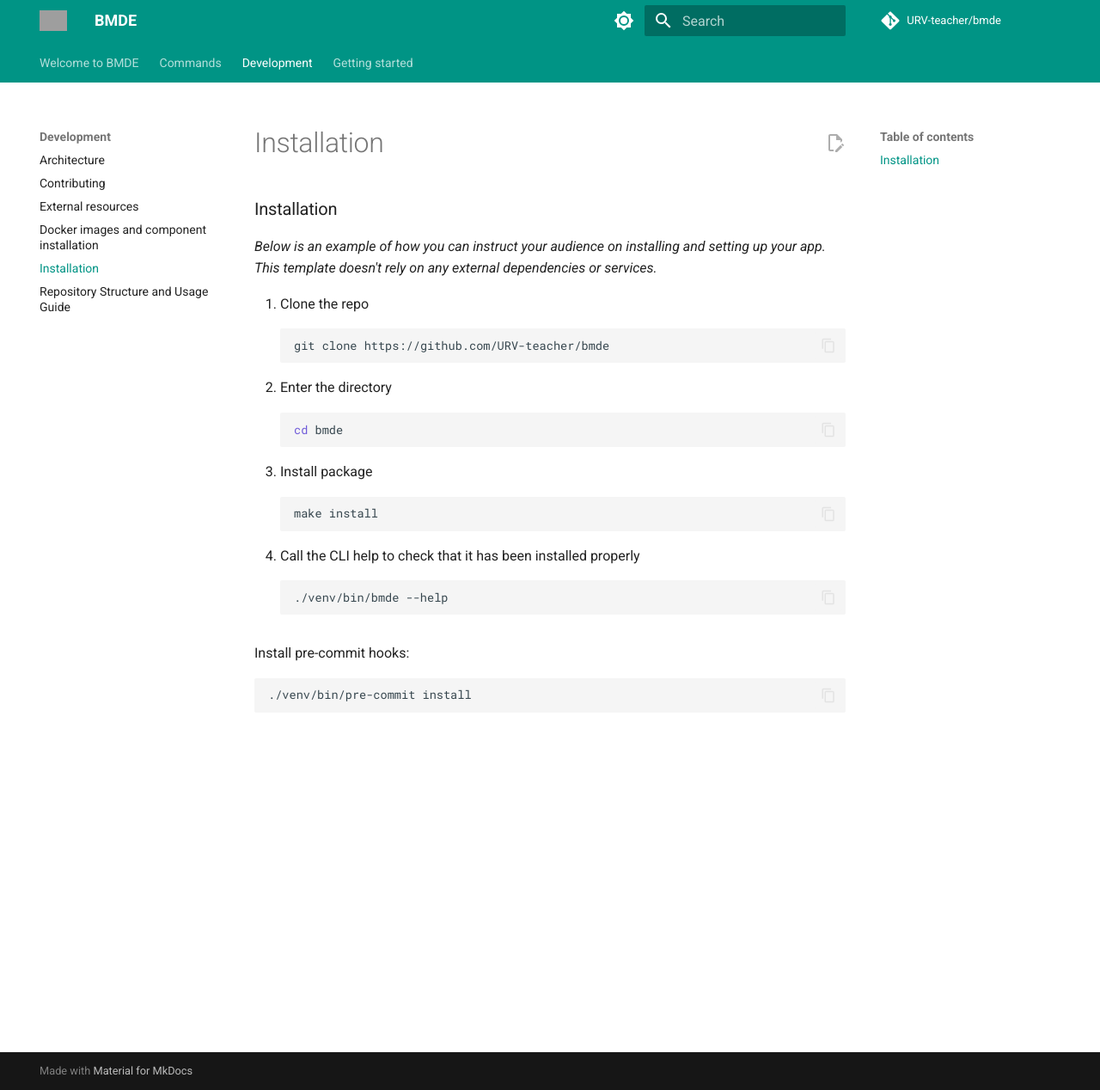
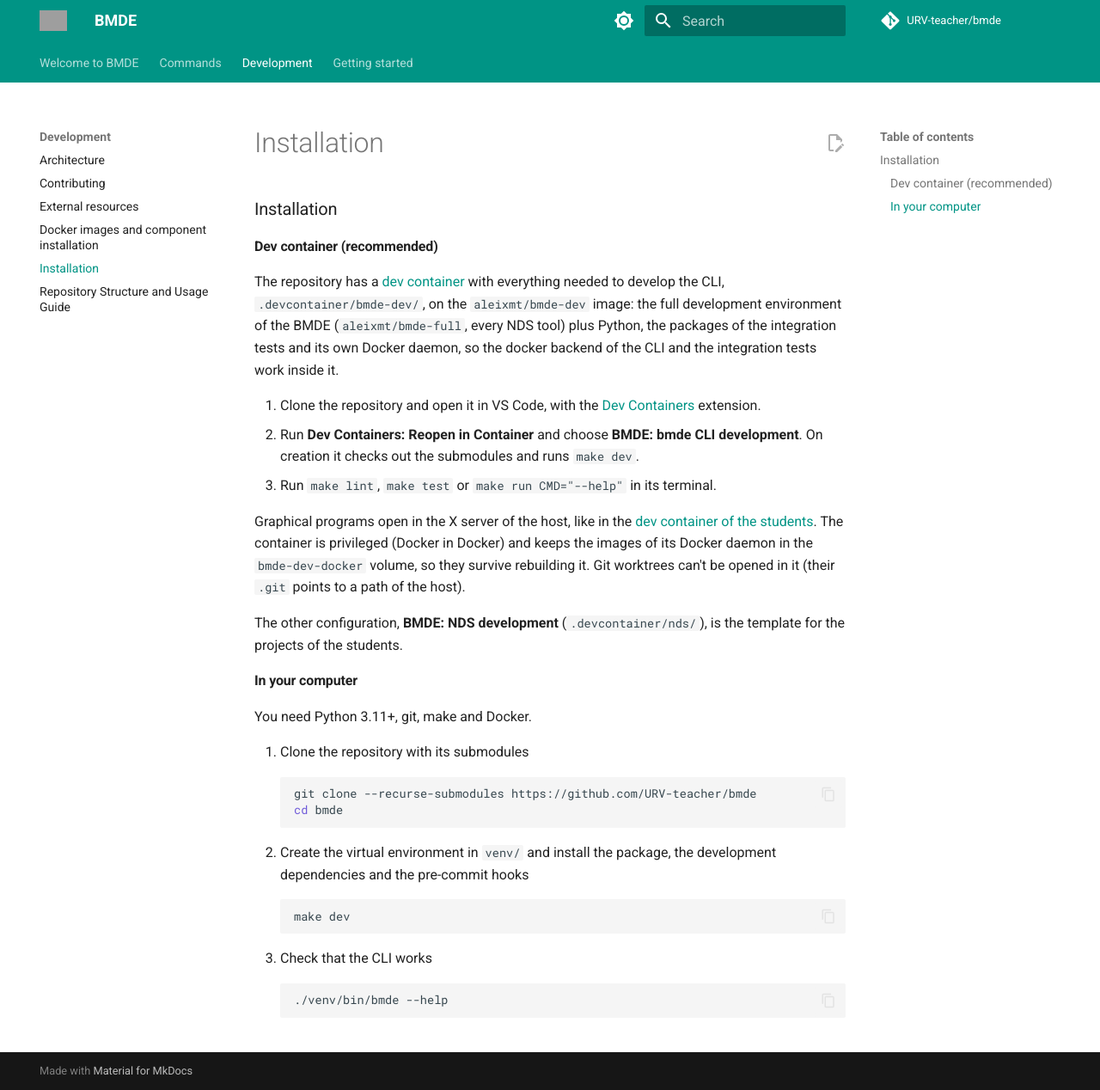
Before and after one commit to URV-teacher/bmde, an MkDocs documentation site: the page built from docs/development/installation.md, in a window 1280 px wide and 1268 px high. Shown: the whole window at 86% size. Built offline with MkDocs 1.6.1 and Material for MkDocs 9.7.7, drawn with Linux system fonts in a browser that asks for light colours; comment, search, counter and statistics services are not loaded; grey boxes are pictures that could not be loaded.

Commit message:
feat(devcontainer): add bmde-dev and nds dev containers
- nds: the full development environment (aleixmt/bmde-full) as a dev
  container, template for the projects of the students.
- bmde-dev: development of the CLI, on the new aleixmt/bmde-dev image
  (bmde-full plus Python, the FAT tools of the integration tests and a
  Docker daemon of its own).

Both use the X server of the host by default, with a commented VNC
alternative for macOS and Codespaces. docker-bake.hcl builds bmde-dev
and tags the published images with the bmde version when VERSION is set.

````diff
--- a/docs/development/installation.md
+++ b/docs/development/installation.md
@@ -1,26 +1,40 @@
-
 ### Installation
 
-_Below is an example of how you can instruct your audience on installing and setting up your app. This template doesn't rely on any external dependencies or services._
+#### Dev container (recommended)
 
-1. Clone the repo
+The repository has a [dev container](https://code.visualstudio.com/docs/devcontainers/containers) with everything
+needed to develop the CLI, `.devcontainer/bmde-dev/`, on the `aleixmt/bmde-dev` image: the full development environment
+of the BMDE (`aleixmt/bmde-full`, every NDS tool) plus Python, the packages of the integration tests and its own Docker
+daemon, so the docker backend of the CLI and the integration tests work inside it.
+
+1. Clone the repository and open it in VS Code, with the
+   [Dev Containers](https://marketplace.visualstudio.com/items?itemName=ms-vscode-remote.remote-containers) extension.
+2. Run **Dev Containers: Reopen in Container** and choose **BMDE: bmde CLI development**. On creation it checks out the
+   submodules and runs `make dev`.
+3. Run `make lint`, `make test` or `make run CMD="--help"` in its terminal.
+
+Graphical programs open in the X server of the host, like in the [dev container of the students](../getting-started/devcontainer.md).
+The container is privileged (Docker in Docker) and keeps the images of its Docker daemon in the `bmde-dev-docker`
+volume, so they survive rebuilding it. Git worktrees can't be opened in it (their `.git` points to a path of the host).
+
+The other configuration, **BMDE: NDS development** (`.devcontainer/nds/`), is the template for the projects of the
+students.
+
+#### In your computer
+
+You need Python 3.11+, git, make and Docker.
+
+1. Clone the repository with its submodules
     ```shell
-    git clone https://github.com/URV-teacher/bmde
-    ```
-2. Enter the directory
-    ```shell
+    git clone --recurse-submodules https://github.com/URV-teacher/bmde
     cd bmde
     ```
-3. Install package
+2. Create the virtual environment in `venv/` and install the package, the development dependencies and the pre-commit
+   hooks
     ```shell
-    make install
+    make dev
     ```
-4. Call the CLI help to check that it has been installed properly
+3. Check that the CLI works
     ```shell
     ./venv/bin/bmde --help
     ```
-
-Install pre-commit hooks:
-```shell
-./venv/bin/pre-commit install
-```
````
Also changed, not shown: docs/development/images.md (+19 -4 lines), docs/development/repo_structure.md (+1 -1 lines), docs/getting-started/devcontainer.md (added, +53 -0 lines), 5 other files.
